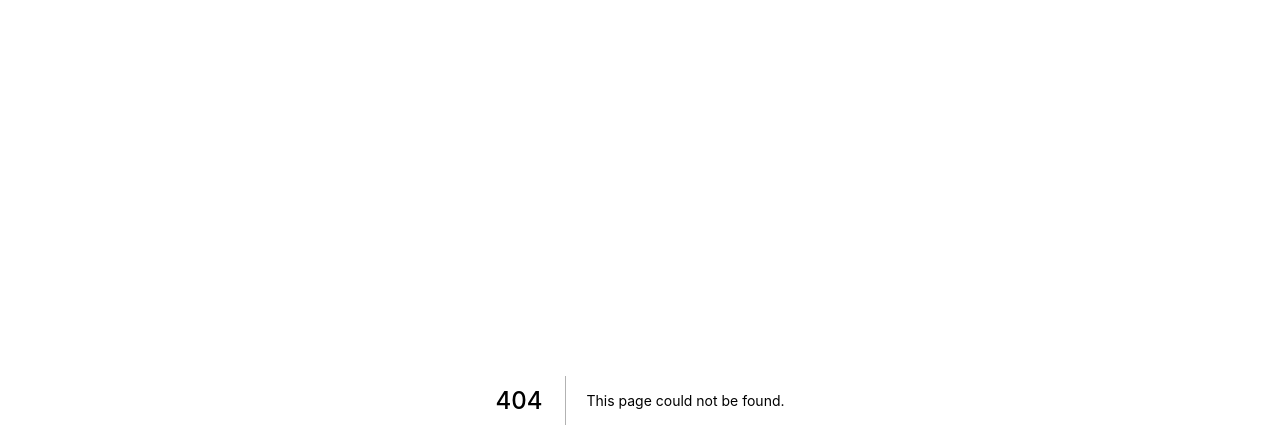
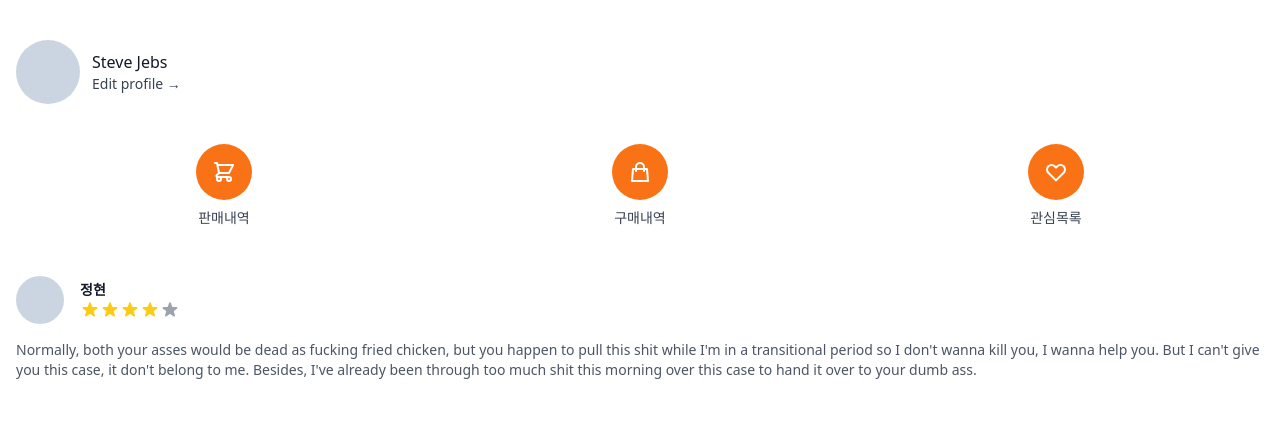
Before and after one commit to jha0402/c-market, a Next.js app: page /profile in a window 1280 px wide. Before the commit this address had no page. Shown: the top 448 px of the page. Built offline with nearby package versions, Linux system fonts and the light colour scheme.

Commit message:
Add profile page

```diff
--- /dev/null
+++ b/pages/profile.tsx
@@ -0,0 +1,139 @@
+import type { NextPage } from 'next';
+
+const Profile: NextPage = () => {
+    return (
+        <div className='py-10 px-4'>
+            <div className='flex items-center space-x-3'>
+                <div className='w-16 h-16 bg-slate-300 rounded-full' />
+                <div className='flex flex-col'>
+                    <span className='font-medium text-gray-900'>Steve Jebs</span>
+                    <span className='text-sm text-gray-700'>Edit profile &rarr;</span>
+                </div>
+            </div>
+            <div className='mt-10 flex justify-around'>
+                <div className='flex flex-col items-center'>
+                    <div className='w-14 h-14 text-white bg-orange-500 rounded-full flex items-center justify-center'>
+                        <svg
+                            className='w-6 h-6'
+                            fill='none'
+                            stroke='currentColor'
+                            viewBox='0 0 24 24'
+                            xmlns='http://www.w3.org/2000/svg'
+                        >
+                            <path
+                                strokeLinecap='round'
+                                strokeLinejoin='round'
+                                strokeWidth='2'
+                                d='M3 3h2l.4 2M7 13h10l4-8H5.4M7 13L5.4 5M7 13l-2.293 2.293c-.63.63-.184 1.707.707 1.707H17m0 0a2 2 0 100 4 2 2 0 000-4zm-8 2a2 2 0 11-4 0 2 2 0 014 0z'
+                            ></path>
+                        </svg>
+                    </div>
+                    <span className='text-sm font-medium text-gray-700 mt-2'>판매내역</span>
+                </div>
+                <div className='flex flex-col items-center'>
+                    <div className='w-14 h-14 text-white bg-orange-500 rounded-full flex items-center justify-center'>
+                        <svg
+                            className='w-6 h-6'
+                            fill='none'
+                            stroke='currentColor'
+                            viewBox='0 0 24 24'
+                            xmlns='http://www.w3.org/2000/svg'
+                        >
+                            <path
+                                strokeLinecap='round'
+                                strokeLinejoin='round'
+                                strokeWidth='2'
+                                d='M16 11V7a4 4 0 00-8 0v4M5 9h14l1 12H4L5 9z'
+                            ></path>
+                        </svg>
+                    </div>
+                    <span className='text-sm font-medium text-gray-700 mt-2'>구매내역</span>
+                </div>
+                <div className='flex flex-col items-center'>
+                    <div className='w-14 h-14 text-white bg-orange-500 rounded-full flex items-center justify-center'>
+                        <svg
+                            className='w-6 h-6'
+                            fill='none'
+                            stroke='currentColor'
+                            viewBox='0 0 24 24'
+                            xmlns='http://www.w3.org/2000/svg'
+                        >
+                            <path
+                                strokeLinecap='round'
+                                strokeLinejoin='round'
+                                strokeWidth='2'
+                                d='M4.318 6.318a4.5 4.5 0 000 6.364L12 20.364l7.682-7.682a4.5 4.5 0 00-6.364-6.364L12 7.636l-1.318-1.318a4.5 4.5 0 00-6.364 0z'
+                            ></path>
+                        </svg>
+                    </div>
+                    <span className='text-sm font-medium text-gray-700 mt-2'>관심목록</span>
+                </div>
+            </div>
+            <div className='mt-12'>
+                <div className='flex items-center space-x-4'>
+                    <div className='w-12 h-12 rounded-full bg-slate-300' />
+                    <div>
+                        <h4 className='text-sm font-bold text-gray-900'>정현</h4>
+                        <div className='flex items-center'>
+                            <svg
+                                className='text-yellow-400 h-5 w-5'
+                                xmlns='http://www.w3.org/2000/svg'
+                                viewBox='0 0 20 20'
+                                fill='currentColor'
+                                aria-hidden='true'
+                            >
+                                <path d='M9.049 2.927c.3-.921 1.603-.921 1.902 0l1.07 3.292a1 1 0 00.95.69h3.462c.969 0 1.371 1.24.588 1.81l-2.8 2.034a1 1 0 00-.364 1.118l1.07 3.292c.3.921-.755 1.688-1.54 1.118l-2.8-2.034a1 1 0 00-1.175 0l-2.8 2.034c-.784.57-1.838-.197-1.539-1.118l1.07-3.292a1 1 0 00-.364-1.118L2.98 8.72c-.783-.57-.38-1.81.588-1.81h3.461a1 1 0 00.951-.69l1.07-3.292z' />
+                            </svg>
+                            <svg
+                                className='text-yellow-400 h-5 w-5'
+                                xmlns='http://www.w3.org/2000/svg'
+                                viewBox='0 0 20 20'
+                                fill='currentColor'
+                                aria-hidden='true'
+                            >
+                                <path d='M9.049 2.927c.3-.921 1.603-.921 1.902 0l1.07 3.292a1 1 0 00.95.69h3.462c.969 0 1.371 1.24.588 1.81l-2.8 2.034a1 1 0 00-.364 1.118l1.07 3.292c.3.921-.755 1.688-1.54 1.118l-2.8-2.034a1 1 0 00-1.175 0l-2.8 2.034c-.784.57-1.838-.197-1.539-1.118l1.07-3.292a1 1 0 00-.364-1.118L2.98 8.72c-.783-.57-.38-1.81.588-1.81h3.461a1 1 0 00.951-.69l1.07-3.292z' />
+                            </svg>
+                            <svg
+                                className='text-yellow-400 h-5 w-5'
+                                xmlns='http://www.w3.org/2000/svg'
+                                viewBox='0 0 20 20'
+                                fill='currentColor'
+                                aria-hidden='true'
+                            >
+                                <path d='M9.049 2.927c.3-.921 1.603-.921 1.902 0l1.07 3.292a1 1 0 00.95.69h3.462c.969 0 1.371 1.24.588 1.81l-2.8 2.034a1 1 0 00-.364 1.118l1.07 3.292c.3.921-.755 1.688-1.54 1.118l-2.8-2.034a1 1 0 00-1.175 0l-2.8 2.034c-.784.57-1.838-.197-1.539-1.118l1.07-3.292a1 1 0 00-.364-1.118L2.98 8.72c-.783-.57-.38-1.81.588-1.81h3.461a1 1 0 00.951-.69l1.07-3.292z' />
+                            </svg>
+                            <svg
+                                className='text-yellow-400 h-5 w-5'
+                                xmlns='http://www.w3.org/2000/svg'
+                                viewBox='0 0 20 20'
+                                fill='currentColor'
+                                aria-hidden='true'
+                            >
+                                <path d='M9.049 2.927c.3-.921 1.603-.921 1.902 0l1.07 3.292a1 1 0 00.95.69h3.462c.969 0 1.371 1.24.588 1.81l-2.8 2.034a1 1 0 00-.364 1.118l1.07 3.292c.3.921-.755 1.688-1.54 1.118l-2.8-2.034a1 1 0 00-1.175 0l-2.8 2.034c-.784.57-1.838-.197-1.539-1.118l1.07-3.292a1 1 0 00-.364-1.118L2.98 8.72c-.783-.57-.38-1.81.588-1.81h3.461a1 1 0 00.951-.69l1.07-3.292z' />
+                            </svg>
+                            <svg
+                                className='text-gray-400 h-5 w-5'
+                                xmlns='http://www.w3.org/2000/svg'
+                                viewBox='0 0 20 20'
+                                fill='currentColor'
+                                aria-hidden='true'
+                            >
+                                <path d='M9.049 2.927c.3-.921 1.603-.921 1.902 0l1.07 3.292a1 1 0 00.95.69h3.462c.969 0 1.371 1.24.588 1.81l-2.8 2.034a1 1 0 00-.364 1.118l1.07 3.292c.3.921-.755 1.688-1.54 1.118l-2.8-2.034a1 1 0 00-1.175 0l-2.8 2.034c-.784.57-1.838-.197-1.539-1.118l1.07-3.292a1 1 0 00-.364-1.118L2.98 8.72c-.783-.57-.38-1.81.588-1.81h3.461a1 1 0 00.951-.69l1.07-3.292z' />
+                            </svg>
+                        </div>
+                    </div>
+                </div>
+                <div className='mt-4 text-gray-600 text-sm'>
+                    <p>
+                        Normally, both your asses would be dead as fucking fried chicken, but you happen to pull this
+                        shit while I&apos;m in a transitional period so I don&apos;t wanna kill you, I wanna help you.
+                        But I can&apos;t give you this case, it don&apos;t belong to me. Besides, I&apos;ve already been
+                        through too much shit this morning over this case to hand it over to your dumb ass.
+                    </p>
+                </div>
+            </div>
+        </div>
+    );
+};
+
+export default Profile;
```
